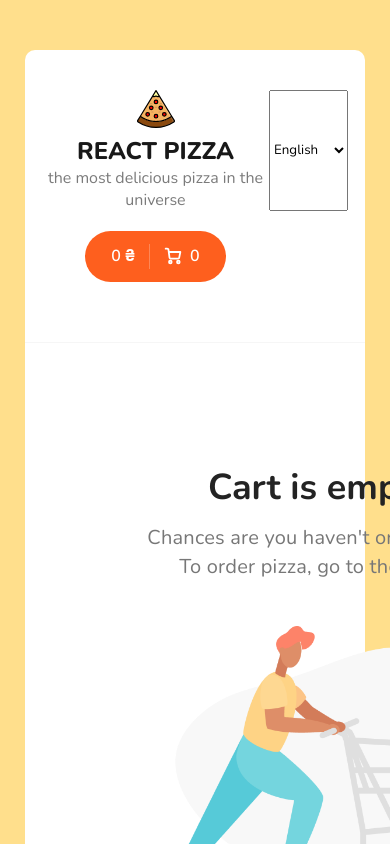
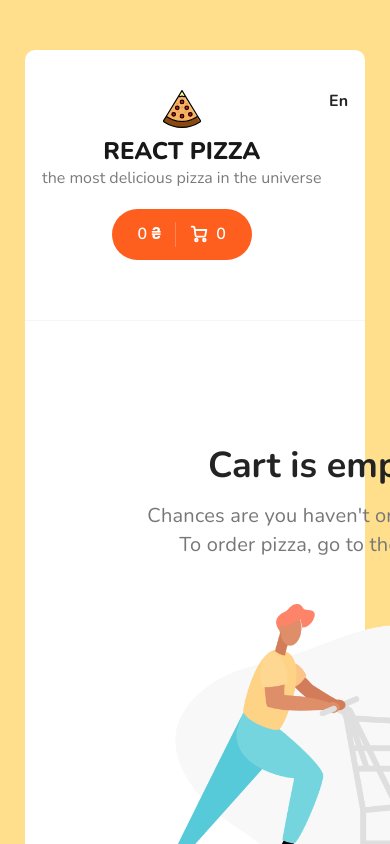
Before and after one commit to Lingrode/react-pizza, a React (Vite) app: page /cart in a window 390 px wide. Shown: the top 844 px of the page. Built offline with nearby package versions, Linux system fonts and the light colour scheme.

Commit message:
created lang popup component

```diff
--- a/src/components/Header.tsx
+++ b/src/components/Header.tsx
@@ -1,28 +1,18 @@
-import { ChangeEvent } from "react";
 import { Link, useLocation, matchPath } from "react-router";
-import { useDispatch, useSelector } from "react-redux";
+import { useSelector } from "react-redux";
 import { useTranslation } from "react-i18next";
-import { Search } from "./";
+import { LangPopup, Search } from "./";
 import { selectCart } from "../redux/cart/selectors";
 import logoSvg from "../assets/img/pizza-logo.svg";
-import { supportedLngs } from "../i18n";
-import { setLang } from "../redux/lang/slice";
-import { selectLang } from "../redux/lang/selectors";
 
 export const Header = () => {
   const { t } = useTranslation("header");
-  const dispatch = useDispatch();
   const { totalPrice, items } = useSelector(selectCart);
-  const currLang = useSelector(selectLang);
   const location = useLocation();
   const totalCount = items.reduce((sum, obj) => obj.count + sum, 0);
 
   const hideSearch =
     location.pathname === "/cart" || matchPath("/pizza/:id", location.pathname);
-
-  const changeLang = (event: ChangeEvent<HTMLSelectElement>) => {
-    dispatch(setLang(event.target.value));
-  };
 
   return (
     <div className="header">
@@ -36,14 +26,6 @@ export const Header = () => {
             </div>
           </div>
         </Link>
-
-        <select value={currLang} onChange={(e) => changeLang(e)}>
-          {Object.entries(supportedLngs).map(([code, name]) => (
-            <option value={code} key={code}>
-              {name}
-            </option>
-          ))}
-        </select>
 
         {!hideSearch && <Search />}
 
@@ -83,6 +65,8 @@ export const Header = () => {
             <span>{totalCount}</span>
           </Link>
         </div>
+
+        <LangPopup />
       </div>
     </div>
   );
--- /dev/null
+++ b/src/components/LangPopup/LangPopup.module.scss
@@ -0,0 +1,52 @@
+.langPopup {
+  position: relative;
+  display: flex;
+  justify-self: end;
+
+  @media (max-width: 670px) {
+    position: absolute;
+  }
+
+  b {
+    cursor: pointer;
+    height: fit-content;
+  }
+
+  .langList {
+    position: absolute;
+    top: 15px;
+    left: 0;
+    margin-top: 5px;
+    background: #ffffff;
+    box-shadow: 0px 5px 15px rgba(0, 0, 0, 0.09);
+    border-radius: 10px;
+    overflow: hidden;
+    padding: 5px 0;
+    width: 40px;
+    z-index: 100;
+
+    &.active {
+      display: block;
+    }
+
+    ul {
+      overflow: hidden;
+
+      li {
+        padding: 5px 8px;
+        cursor: pointer;
+        text-align: center;
+
+        &.active,
+        &:hover {
+          background: rgba(254, 95, 30, 0.05);
+        }
+
+        &.active {
+          font-weight: bold;
+          color: #fe5f1e;
+        }
+      }
+    }
+  }
+}
--- /dev/null
+++ b/src/components/LangPopup/index.tsx
@@ -0,0 +1,53 @@
+import { useEffect, useRef, useState } from "react";
+import { useDispatch, useSelector } from "react-redux";
+import { selectLang } from "../../redux/lang/selectors";
+import { supportedLngs } from "../../i18n";
+import { setLang } from "../../redux/lang/slice";
+import style from "./LangPopup.module.scss";
+
+export const LangPopup = () => {
+  const [isOpen, setIsOpen] = useState(false);
+  const langRef = useRef<HTMLDivElement>(null);
+  const currLang = useSelector(selectLang) as keyof typeof supportedLngs;
+  const dispatch = useDispatch();
+
+  const changeLang = (lang: string) => {
+    dispatch(setLang(lang));
+    setIsOpen(false);
+  };
+
+  useEffect(() => {
+    const handleClickOutside = (event: MouseEvent) => {
+      if (langRef.current && !event.composedPath().includes(langRef.current))
+        setIsOpen(false);
+    };
+
+    document.body.addEventListener("click", handleClickOutside);
+
+    return () => document.body.removeEventListener("click", handleClickOutside);
+  }, []);
+
+  return (
+    <div className={style.langPopup} ref={langRef}>
+      <b onClick={() => setIsOpen(!isOpen)}>
+        {supportedLngs[currLang].slice(0, 2)}
+      </b>
+
+      {isOpen && (
+        <div className={`${style.langList} ${isOpen ? `${style.active}` : ""}`}>
+          <ul>
+            {Object.entries(supportedLngs).map(([code, name]) => (
+              <li
+                key={code}
+                onClick={() => changeLang(code)}
+                className={`${currLang === code ? `${style.active}` : ""}`}
+              >
+                {name.slice(0, 2)}
+              </li>
+            ))}
+          </ul>
+        </div>
+      )}
+    </div>
+  );
+};
--- a/src/components/Search/Search.module.scss
+++ b/src/components/Search/Search.module.scss
@@ -1,6 +1,6 @@
 .headerSearch {
   background-color: #fff;
-  max-width: 450px;
+  max-width: 390px;
   width: 100%;
   height: 50px;
   position: relative;
@@ -47,7 +47,7 @@
 
   @media (max-width: 1035px) {
     grid-row: 2 / 3;
-    grid-column: 1 / 3;
+    grid-column: 1 / 4;
     justify-self: center;
   }
 
--- a/src/components/Sort.tsx
+++ b/src/components/Sort.tsx
@@ -1,10 +1,11 @@
 import { useEffect, useRef, useState, memo } from "react";
-import { useDispatch } from "react-redux";
+import { useDispatch, useSelector } from "react-redux";
 import { useTranslation } from "react-i18next";
 import { FaArrowUpLong, FaArrowDownLong } from "react-icons/fa6";
 import { changeOrder, changeSort } from "../redux/filter/slice";
 import { SortItem } from "../redux/filter/types";
 import { useTranslatedSortItems } from "../hooks";
+import { selectLang } from "../redux/lang/selectors";
 
 type SortProps = {
   value: SortItem;
@@ -16,6 +17,7 @@ export const Sort = memo(({ value, order }: SortProps) => {
   const dispatch = useDispatch();
   const [isOpen, setIsOpen] = useState(false);
   const sortRef = useRef<HTMLDivElement>(null);
+  const currLang = useSelector(selectLang);
 
   const list = useTranslatedSortItems();
 
@@ -35,7 +37,7 @@ export const Sort = memo(({ value, order }: SortProps) => {
     if (translatedItem) {
       dispatch(changeSort(translatedItem));
     }
-  }, [i18n.language]);
+  }, [currLang, i18n.language]);
 
   useEffect(() => {
     const handleClickOutside = (event: MouseEvent) => {
--- a/src/components/index.ts
+++ b/src/components/index.ts
@@ -16,3 +16,4 @@ export * from "./GoBackBtn";
 export * from "./PizzaSelector";
 export * from "./ButtonAdd";
 export * from "./LanguageInitializer";
+export * from "./LangPopup";
--- a/src/scss/app.scss
+++ b/src/scss/app.scss
@@ -43,7 +43,7 @@ body {
     justify-content: space-between;
     gap: 30px;
 
-    @media (max-width: 1070px) {
+    @media (max-width: 1280px) {
       .categories {
         max-width: 500px;
         width: 100%;
--- a/src/scss/components/_header.scss
+++ b/src/scss/components/_header.scss
@@ -6,7 +6,7 @@
 
   .container {
     display: grid;
-    grid-template-columns: auto 450px auto;
+    grid-template-columns: auto 390px auto auto;
     justify-content: space-between;
     gap: 20px;
 
@@ -15,17 +15,17 @@
     }
 
     @media (max-width: 1200px) {
-      grid-template-columns: auto 300px auto;
+      grid-template-columns: auto 270px auto auto;
     }
 
     @media (max-width: 1035px) {
-      grid-template-columns: auto auto;
-      grid-template-rows: auto auto;
+      grid-template-columns: 1fr;
+      grid-template-rows: repeat(3, auto);
     }
 
     @media (max-width: 670px) {
-      grid-template-columns: 1fr;
-      grid-template-rows: repeat(3, auto);
+      // grid-template-columns: 1fr;
+      // grid-template-rows: repeat(3, auto);
       column-gap: 0;
       justify-items: center;
     }
@@ -54,6 +54,10 @@
       color: #7b7b7b;
     }
 
+    @media (max-width: 1035px) {
+      justify-self: start;
+    }
+
     @media (max-width: 670px) {
       flex-direction: column;
       align-items: center;
@@ -66,8 +70,13 @@
   &__cart {
     max-width: fit-content;
 
+    @media (max-width: 1035px) {
+      justify-self: end;
+    }
+
     @media (max-width: 670px) {
       grid-row: 2 / 3;
+      justify-self: center;
     }
   }
 }
```
